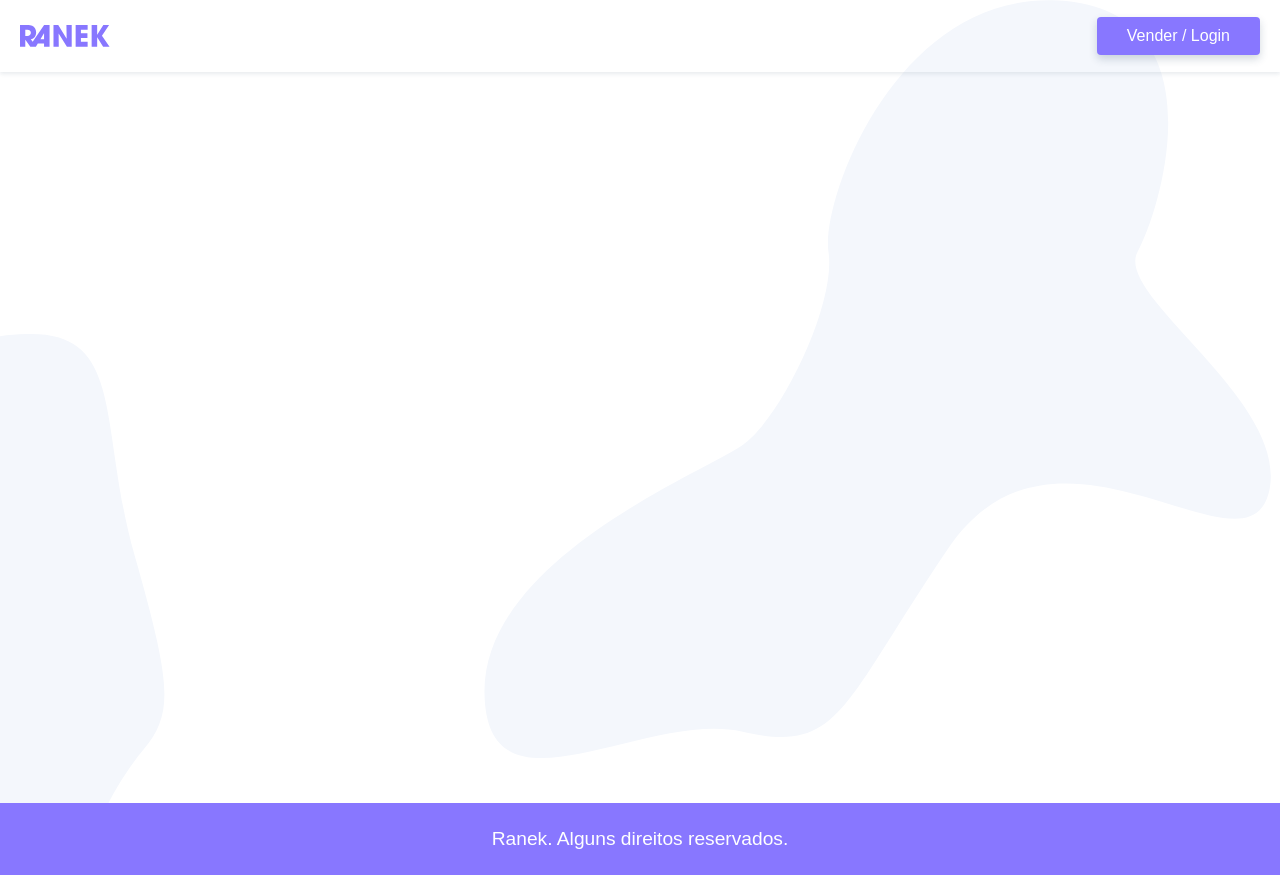
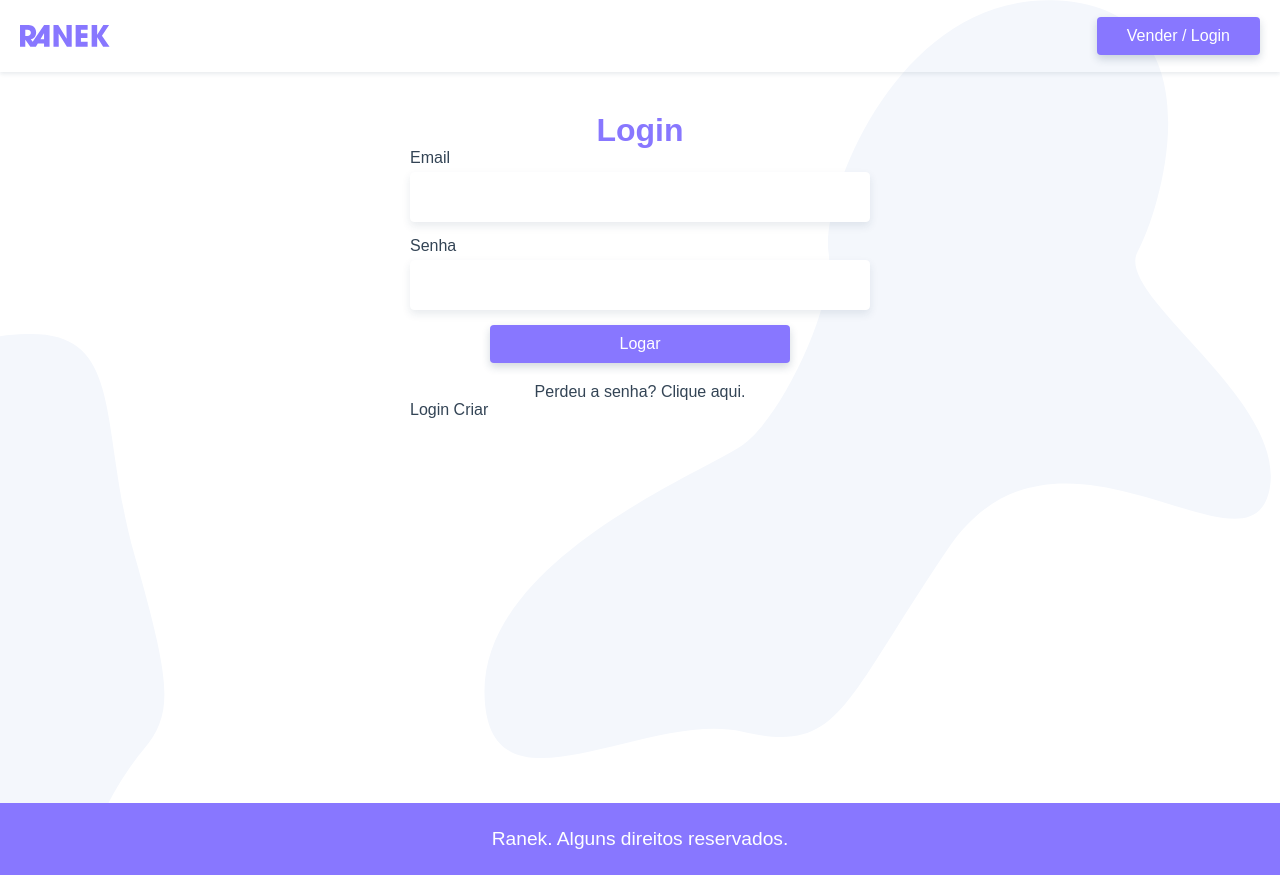
Before and after one commit to thuanny21/ranek, a Vue app: page /login in a window 1280 px wide. Built offline with nearby package versions, Linux system fonts and the light colour scheme.

Commit message:
pagina login, css, vue

```diff
--- a/src/App.vue
+++ b/src/App.vue
@@ -2,7 +2,9 @@
   <div id="app">
     <Header/>
     <main id="main">
+      <transition mode="out-in">
       <router-view/>
+      </transition>
     </main>
     <Footer/>
   </div>
@@ -82,6 +84,10 @@
   flex: 1;
 }
 
+label {
+  margin-bottom: 5px;
+}
+
 input,
 textarea {
   border-radius: 4px;
--- /dev/null
+++ b/src/components/LoginCriar.vue
@@ -0,0 +1,13 @@
+<template>
+    <p>Login Criar</p>
+</template>
+
+<script>
+export default {
+    name: "LoginCriar"
+}
+</script>
+
+<style>
+
+</style>
--- a/src/router/index.js
+++ b/src/router/index.js
@@ -2,6 +2,7 @@
 import VueRouter from 'vue-router'
 import Home from '../views/Home.vue'
 import Produto from '../views/Produto.vue'
+import Login from '../views/Login.vue'
 
 
 Vue.use(VueRouter)
@@ -20,6 +21,11 @@
       name: "produto",
       component: Produto,
       props: true
+    },
+    {
+      path: "/login",
+      name: "login",
+      component: Login
     }
   ],
   scrollBehavior() {
--- /dev/null
+++ b/src/views/Login.vue
@@ -0,0 +1,76 @@
+<template>
+    <section class="login">
+        <h1>Login</h1>
+        <form>
+            <label for="email">Email</label>
+            <input type="email" name="email" id="email" v-model="login.email">
+            <label for="senha">Senha</label>
+            <input type="password" name="senha" id="senha" v-model="login.senha">
+            <button class="btn" @click.prevent="logar">Logar</button>
+        </form>
+        <p class="perdeu">
+            <a href="/" target="_blank">Perdeu a senha? Clique aqui.</a>
+        </p>
+        <LoginCriar/>
+    </section>
+</template>
+
+<script>
+import LoginCriar from '@/components/LoginCriar.vue'
+
+export default {
+    name: "Login",
+    components: {
+        LoginCriar
+    },
+    data() {
+        return {
+            login: {
+                email: "",
+                senha: ""
+            }
+        }
+    },
+    methods: {
+        logar() {
+
+        }
+    }
+}
+</script>
+
+<style scoped>
+.login {
+  max-width: 500px;
+  margin: 0 auto;
+  padding: 0 20px;
+}
+
+h1 {
+  text-align: center;
+  font-size: 2rem;
+  margin-top: 40px;
+  color: #87f;
+}
+
+form {
+  display: grid;
+}
+
+.btn {
+  width: 100%;
+  max-width: 300px;
+  margin-left: auto;
+  margin-right: auto;
+}
+
+.perdeu {
+  text-align: center;
+  margin: 20px auto 0 auto;
+}
+
+.perdeu a:hover {
+  color: #87f;
+  text-decoration: underline;
+}
+</style>
```
